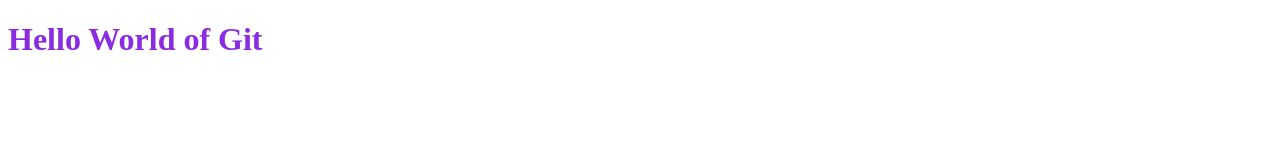
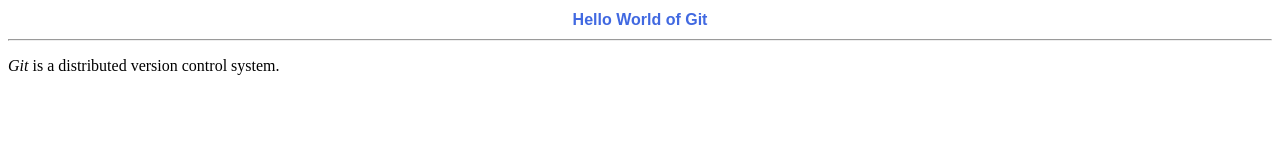
Before and after one commit to atulanand966/01-project, a plain HTML site: page index.html in a window 1280 px wide. Drawn offline with Linux system fonts and the light colour scheme.

Commit message:
Adding intro and modifying the style

```diff
--- a/index.html
+++ b/index.html
@@ -9,5 +9,7 @@
   </head>
   <body>
     <h1>Hello World of Git</h1>
+    <hr />
+    <p><em>Git</em> is a distributed version control system.</p>
   </body>
 </html>
--- a/style.css
+++ b/style.css
@@ -1,3 +1,6 @@
 h1 {
-  color: blueviolet;
+  color: royalblue;
+  text-align: center;
+  font-family: sans-serif;
+  font-size: 16px;
 }
```
